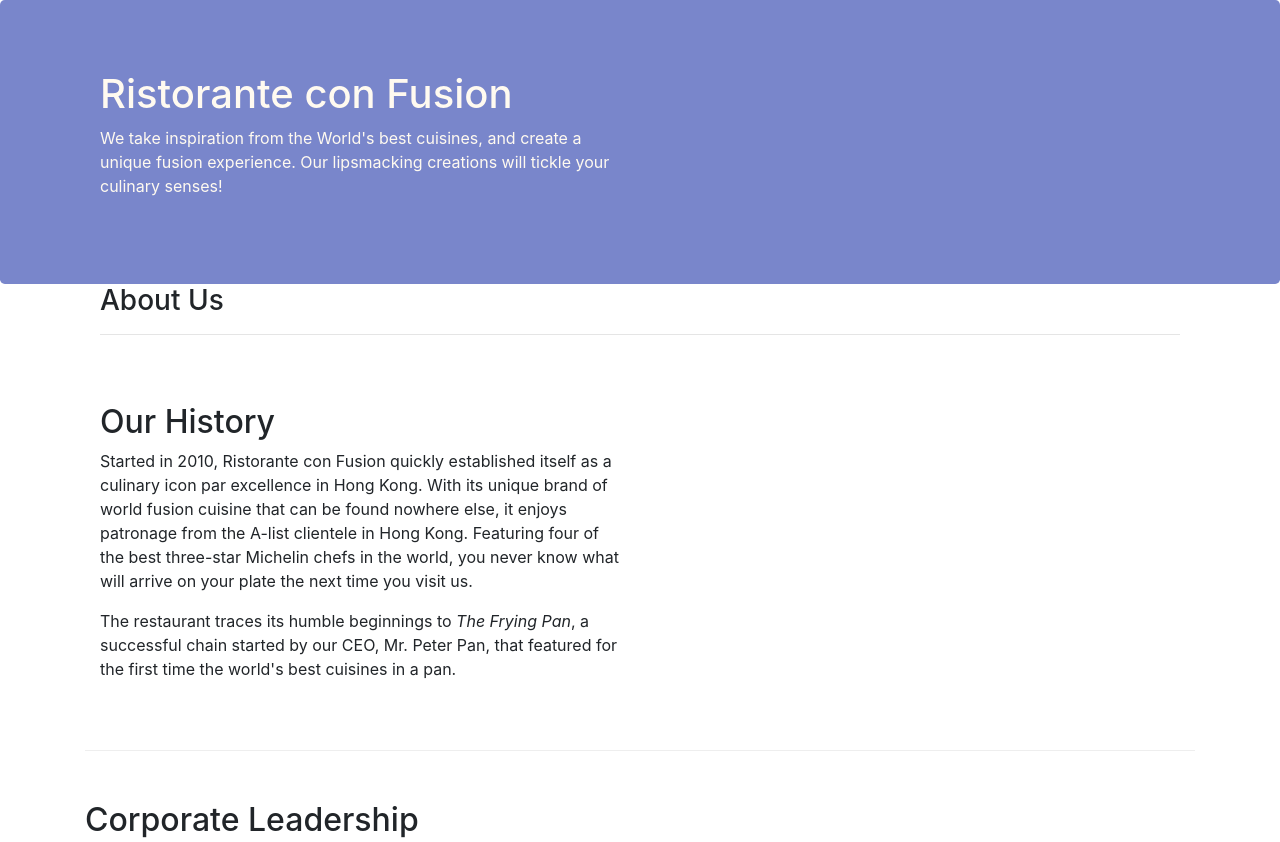
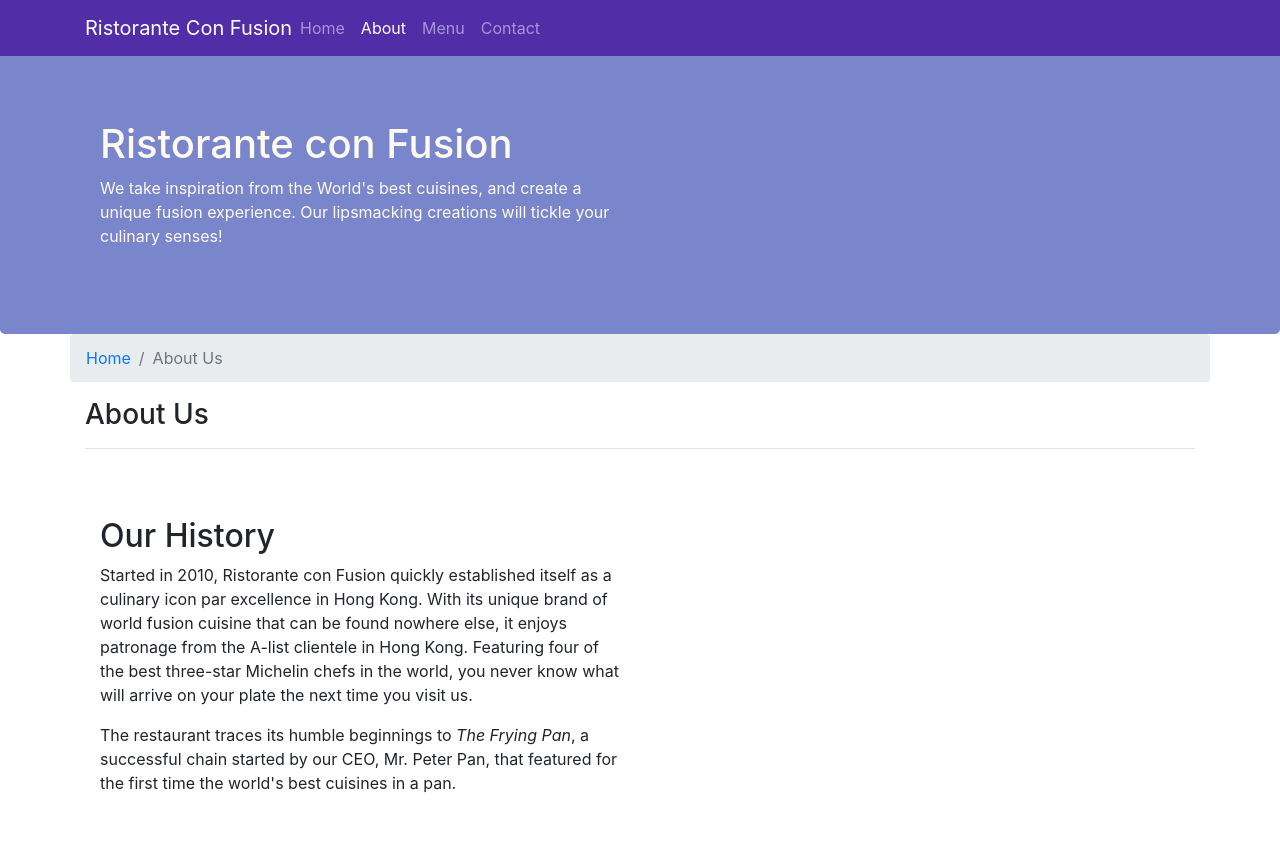
Before and after one commit to hoplit11/tendering.github.io, a website: page aboutus.html in a window 1280 px wide. Shown: the top 842 px of the page. Drawn offline with nearby package versions, Linux system fonts and the light colour scheme.

Commit message:
navbar and breadcums

```diff
--- a/aboutus.html
+++ b/aboutus.html
@@ -18,6 +18,24 @@
 </head>
 
 <body>
+  <!--Barra de navegacion -->
+  <nav class="navbar navbar-dark navbar-expand-sm fixed-top">
+    <div class="container">
+      <button class="navbar-toggler" type="button" data-toggle="collapse" data-target="#Navbar"><!--Barra de navegacion que colapsa en pantallas pequeñas(sm), el data-target="#Navbar" vincula -->
+         <span class="navbar-toggler-icon"></span><!--Incluir el icono toggl de tres lines tipuco en paginas sm-->
+      </button>
+    <a class="navbar-brand mr-auto" href="./index.html">Ristorante Con Fusion</a><!--mr-auto:margin auto :aumenta la margen derecha para correr el nombre a la derecha -->
+     <div class="collapse navbar-collapse" id="Navbar"> <!--correlaciona esta clase y el id con data-toggle="collapse" data-target="#Navbar para que se ejecute dentro del button cuando el displea se sm-->
+        <ul class="navbar-nav mr-auto">
+          <li class="nav-item"><a class="nav-link" href="./index.html">Home</a></li>
+          <li class="nav-item active"><a class="nav-link" href="./aboutus.html">About</a></li>
+          <li class="nav-item"><a class="nav-link" href="#">Menu</a></li>
+          <li class="nav-item"><a class="nav-link" href="#">Contact</a></li>
+        </ul>
+     </div>
+    </div>
+  </nav>
+
   <!--Encabezado -->
   <header class="jumbotron">
     <div class="container">
@@ -34,13 +52,19 @@
 
   <!--Cuerpo-->
   <div class="container">
-    <div>
+    <!--BreadCrums-->
+    <div class="row">
+      <ol class="col-12 breadcrumb">
+        <li class="breadcrumb-item"><a href="./index.html">Home</a></li>
+        <li class="breadcrumb-item active">About Us</li>
+
+      </ol>
       <div class="col-12">
         <h3>About Us</h3>
         <hr>
       </div>
     </div>    <!--Task 2: "About Us" title stretch the entire width of the row.-->
-
+    <!--History-->
     <div class="row row-content align-items-center ">
       <div class=" col-12 col-sm-6 "><!--Task 2: Column classes have been appropriately applied to occupy only half the width of the row for small to extra large screens.-->
         <h2>Our History</h2>
@@ -51,8 +75,10 @@
 
       <div>
       </div>
+
     </div>
 
+    <!--Corporate-->
     <div class="row row-content align-items-center">
       <div>
         <h2>Corporate Leadership</h2>
@@ -97,8 +123,8 @@
         <div class="col-4 offset-1 col-sm-2">
           <h5>Links</h5>
           <ul class="list-unstyled">
-            <li><a href="#">Home</a></li>
-            <li><a href="#">About</a></li>
+            <li><a href="./index.html">Home</a></li>
+            <li><a href="./aboutus.html">About</a></li>
             <li><a href="#">Menu</a></li>
             <li><a href="#">Contact</a></li>
           </ul>
--- a/css/styles.css
+++ b/css/styles.css
@@ -28,13 +28,18 @@ address {
     margin: 0px;
     color: #0f0f0f;
 }
-/*
+
 body {
     align:center;
-    padding: 50px 0px 0px 0px;
-    z-index: 0;
+    padding: 50px 0px 0px 0px;/*padding de 50px(superior) para que la nav no este superpuesta al jumbotron*/
+    z-index: 0;/*Cuando varios elementos se superponen, los elementos con mayor valor z-index cubren aquellos con menor valor.*/
 }
 
+.navbar-dark {
+  background-color: #512DA8;/*para que se aplique este color, se debe remover bg-primary del nav*/
+}
+
+/*
 .navbar-inverse {
     background: #303F9F;
 }
```
Also changed, not shown: index.html (+19 -1 lines).
